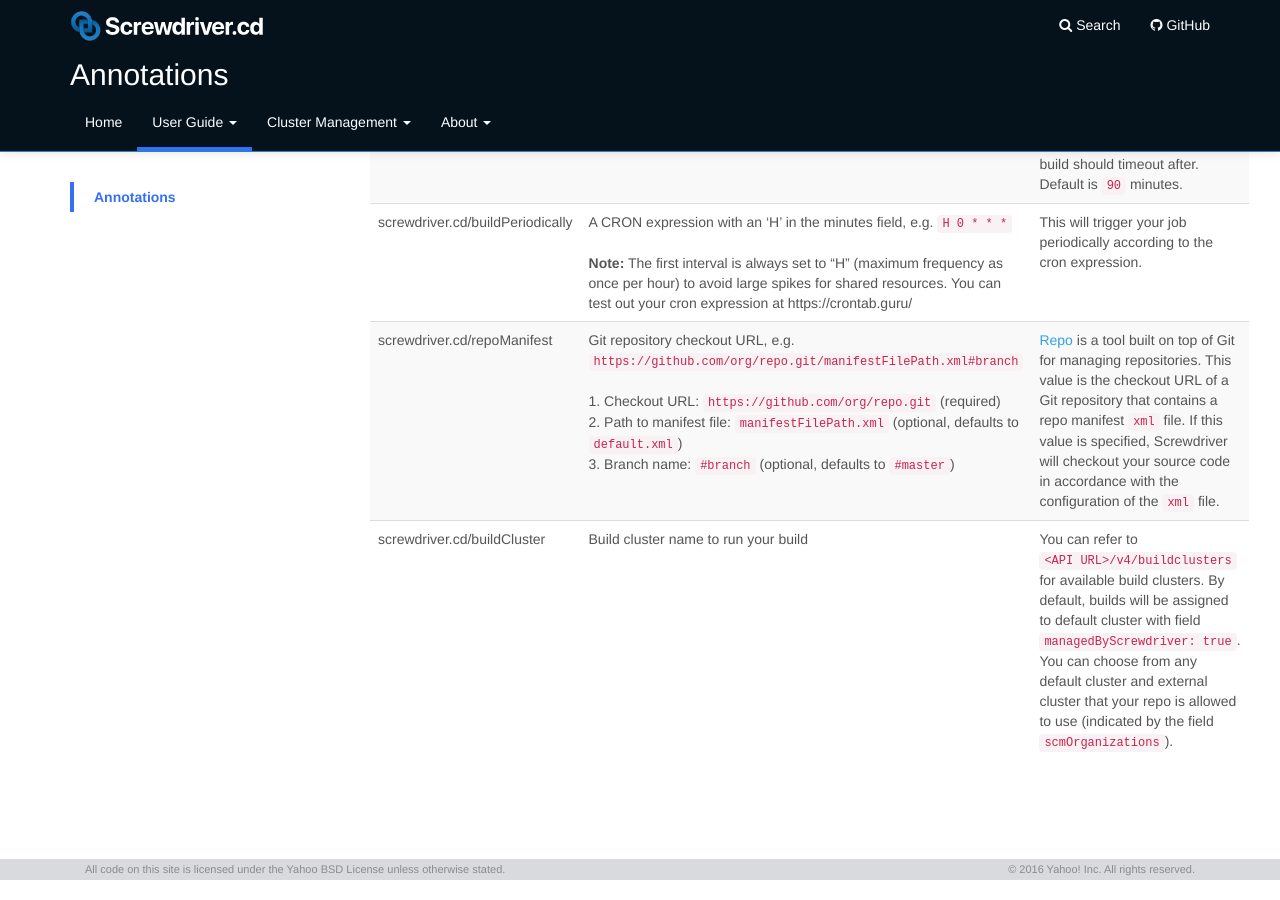
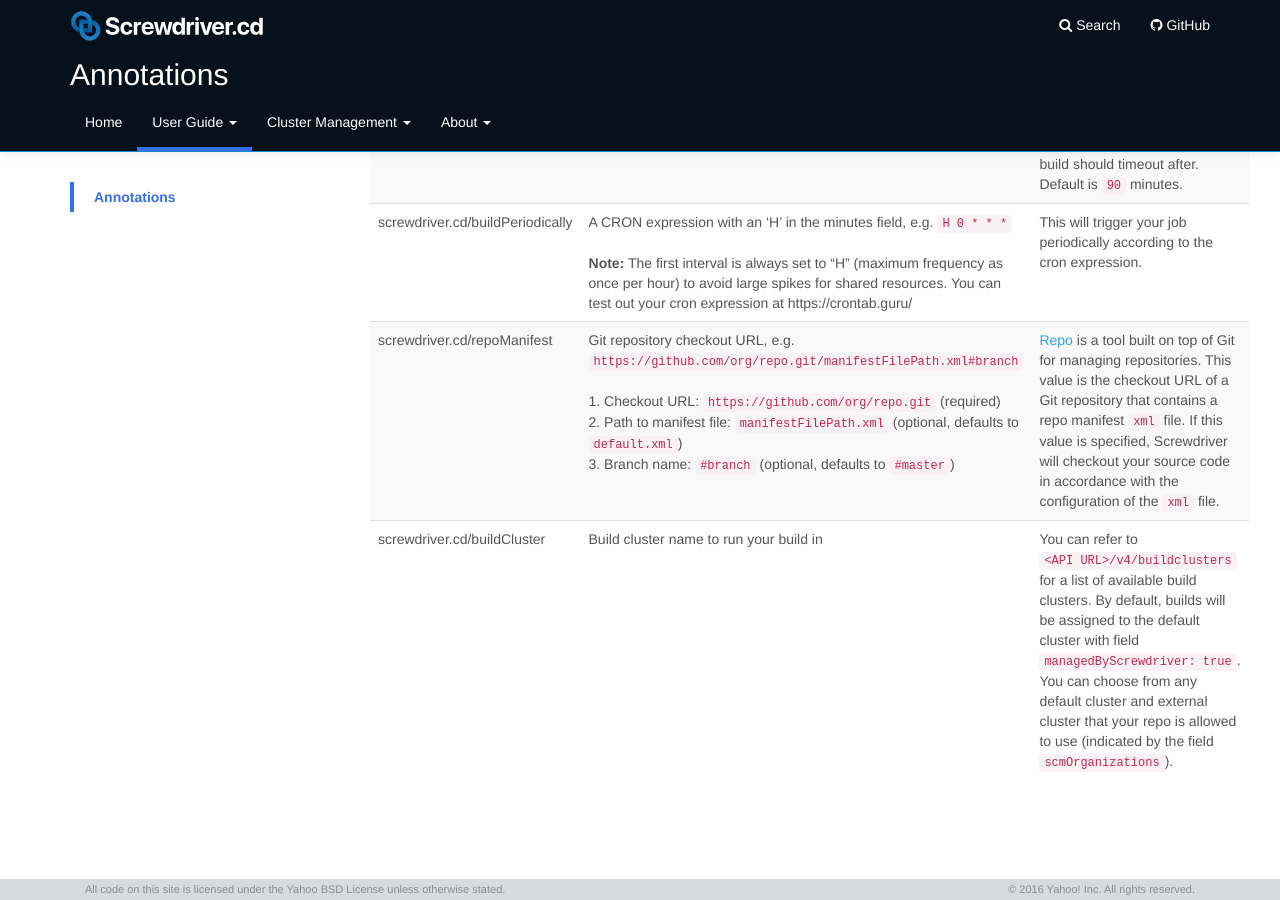
Before and after one commit to screwdriver-cd/guide, a Jekyll site: the page built from docs/user-guide/configuration/annotations.md, in a window 1280 px wide and 900 px high, scrolled down 1502 px. Built offline with Jekyll 4.4.1, drawn with Linux system fonts in a browser that asks for light colours.

Commit message:
Update docs/user-guide/configuration/annotations.md
Co-Authored-By: minz1027 <minzhangcmu@gmail.com>

```diff
--- a/docs/user-guide/configuration/annotations.md
+++ b/docs/user-guide/configuration/annotations.md
@@ -41,4 +41,4 @@ Some Annotations are used to modify the properties of the build environment. The
 | screwdriver.cd/timeout | Number of minutes | This will allow the user to choose the number of minutes a build should timeout after. Default is `90` minutes. |
 | screwdriver.cd/buildPeriodically | A CRON expression with an 'H' in the minutes field, e.g. `H 0 * * *` <br><br>**Note:** The first interval is always set to "H" (maximum frequency as once per hour) to avoid large spikes for shared resources. You can test out your cron expression at https://crontab.guru/ | This will trigger your job periodically according to the cron expression. |
 | screwdriver.cd/repoManifest | Git repository checkout URL, e.g. `https://github.com/org/repo.git/manifestFilePath.xml#branch` <br><br>1. Checkout URL: `https://github.com/org/repo.git` (required) <br>2. Path to manifest file: `manifestFilePath.xml` (optional, defaults to `default.xml`) <br> 3. Branch name: `#branch` (optional, defaults to `#master`) | [Repo](https://gerrit.googlesource.com/git-repo) is a tool built on top of Git for managing repositories. This value is the checkout URL of a Git repository that contains a repo manifest `xml` file. If this value is specified, Screwdriver will checkout your source code in accordance with the configuration of the `xml` file. |
-| screwdriver.cd/buildCluster | Build cluster name to run your build | You can refer to `<API URL>/v4/buildclusters` for available build clusters. By default, builds will be assigned to default cluster with field `managedByScrewdriver: true`. You can choose from any default cluster and external cluster that your repo is allowed to use (indicated by the field `scmOrganizations`).
+ | screwdriver.cd/buildCluster | Build cluster name to run your build in | You can refer to `<API URL>/v4/buildclusters` for a list of available build clusters. By default, builds will be assigned to the default cluster with field `managedByScrewdriver: true`. You can choose from any default cluster and external cluster that your repo is allowed to use (indicated by the field `scmOrganizations`).
```
